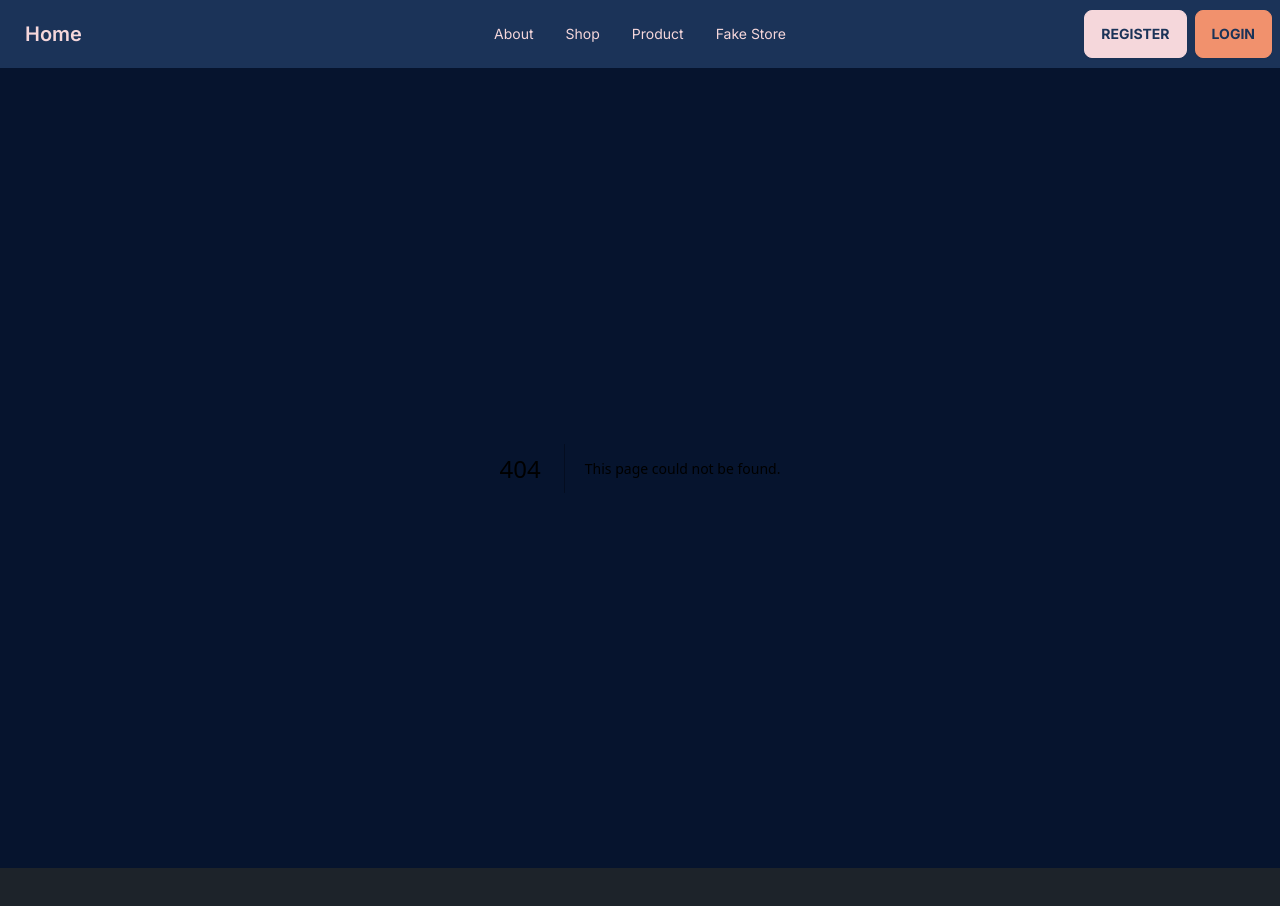
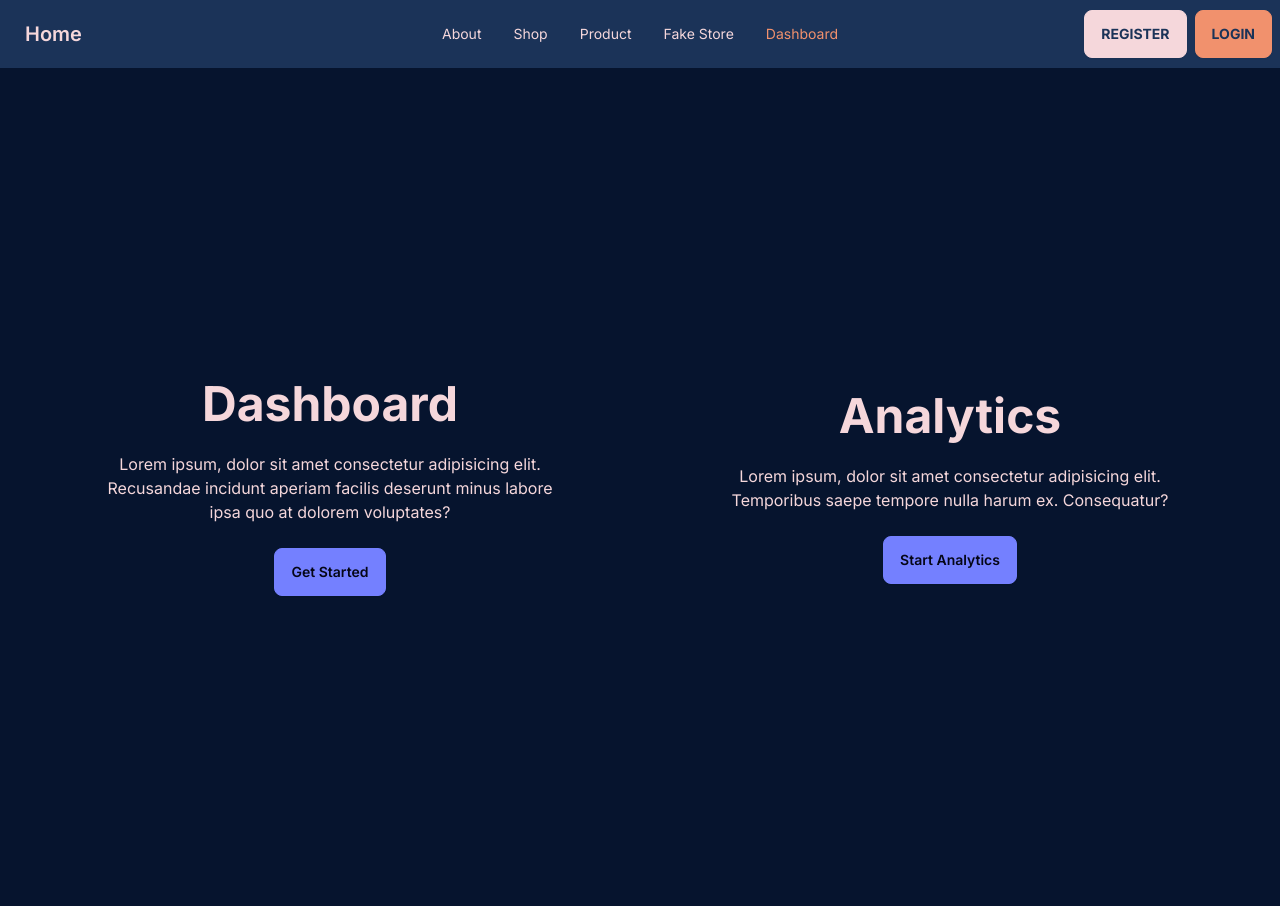
Before and after one commit to Akbarwp/Belajar-NextJS-Lanjut, a Next.js app: page /dashboard in a window 1280 px wide. Before the commit this address had no page. Before the commit the page ends 868 px from the top, so only its background shows below. Built offline with nearby package versions, Linux system fonts and the light colour scheme.

Commit message:
NextJS-Lanjut: Parallel Routes

```diff
--- /dev/null
+++ b/src/app/(admin)/dashboard/@analytics/page.tsx
@@ -0,0 +1,20 @@
+import Head from "next/head";
+
+export default function Analytics() {
+    return (
+        <>
+            <Head>
+                <title>Analytics</title>
+            </Head>
+            <main className="flex h-screen items-center justify-center hero">
+                <div className="hero-content text-center">
+                    <div className="max-w-md">
+                        <h1 className="text-5xl font-bold text-bone-pink">Analytics</h1>
+                        <p className="py-6 text-bone-pink">Lorem ipsum, dolor sit amet consectetur adipisicing elit. Temporibus saepe tempore nulla harum ex. Consequatur?</p>
+                        <button className="btn btn-primary">Start Analytics</button>
+                    </div>
+                </div>
+            </main>
+        </>
+    )
+}
--- /dev/null
+++ b/src/app/(admin)/dashboard/layout.tsx
@@ -0,0 +1,11 @@
+export default function Layaout({children, analytics}: {children: React.ReactNode; analytics: React.ReactNode}) {
+    return (
+        <>
+        {/* Cara penggunaan Parallel Routes */}
+            <div className="p-5 w-full flex">
+                <div className="w-1/2">{children}</div>
+                <div className="w-1/2">{analytics}</div>
+            </div>
+        </>
+    )
+}
--- /dev/null
+++ b/src/app/(admin)/dashboard/page.tsx
@@ -0,0 +1,20 @@
+import Head from "next/head";
+
+export default function Dashboard() {
+    return (
+        <>
+            <Head>
+                <title>Dashboard</title>
+            </Head>
+            <main className="flex h-screen items-center justify-center hero">
+                <div className="hero-content text-center">
+                    <div className="max-w-md">
+                        <h1 className="text-5xl font-bold text-bone-pink">Dashboard</h1>
+                        <p className="py-6 text-bone-pink">Lorem ipsum, dolor sit amet consectetur adipisicing elit. Recusandae incidunt aperiam facilis deserunt minus labore ipsa quo at dolorem voluptates?</p>
+                        <button className="btn btn-primary">Get Started</button>
+                    </div>
+                </div>
+            </main>
+        </>
+    )
+}
--- a/src/app/navbar.tsx
+++ b/src/app/navbar.tsx
@@ -32,6 +32,7 @@ export default function Navbar() {
                             </li>
                             <li className={`${pathname === "/product" ? "text-purple" : "text-blue"} hover:bg-white/60 hover:rounded-lg hover:transition`}><Link href="/product">Product</Link></li>
                             <li className={`${pathname === "/fakeStore" ? "text-purple" : "text-blue"} hover:bg-white/60 hover:rounded-lg hover:transition`}><Link href="/fakeStore">Fake Store</Link></li>
+                            <li className={`${pathname === "/dashboard" ? "text-purple" : "text-blue"} hover:bg-white/60 hover:rounded-lg hover:transition`}><Link href="/dashboard">Dashboard</Link></li>
                         </ul>
                     </div>
 
@@ -53,6 +54,7 @@ export default function Navbar() {
                         </li>
                         <li className={`${pathname === "/product" ? "text-orange" : "text-bone-pink"}`}><Link href="/product">Product</Link></li>
                         <li className={`${pathname === "/fakeStore" ? "text-orange" : "text-bone-pink"}`}><Link href="/fakeStore">Fake Store</Link></li>
+                        <li className={`${pathname === "/dashboard" ? "text-orange" : "text-bone-pink"}`}><Link href="/dashboard">Dashboard</Link></li>
                     </ul>
                 </div>
                 <div className="navbar-end gap-x-2">
```
